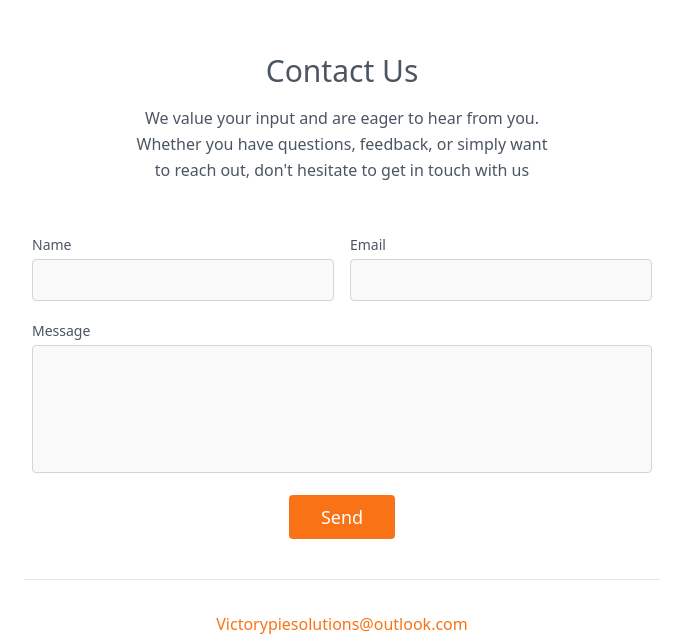
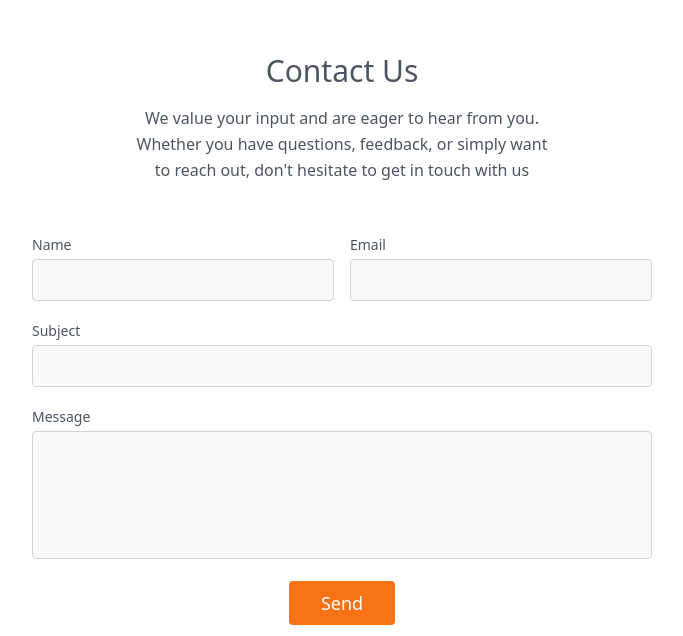
Before and after one commit to Victory-Pie-Solutions/landing-page, a Next.js app: page / in a window 1280 px wide. Shown: the part 2765-3401 px from the top of the page, without its empty margins (298-981 px from the left). Built offline with nearby package versions, Linux system fonts and the light colour scheme.

Commit message:
feat: add function send email to a button in Contact Us

```diff
--- a/package.json
+++ b/package.json
@@ -9,6 +9,7 @@
     "lint": "next lint"
   },
   "dependencies": {
+    "emailjs-com": "^3.2.0",
     "eslint": "^8.52.0",
     "eslint-config-next": "^13.5.6",
     "next": "13.5.6",
--- a/src/components/contact.tsx
+++ b/src/components/contact.tsx
@@ -1,8 +1,27 @@
-import React from "react";
+import React, { useState } from "react";
+import emailjs from 'emailjs-com';
+
 
 function Contact() {
+  const YOUR_SERVICE_ID = 'service_lvq1sbd'
+  const YOUR_TEMPLATE_ID = 'template_sbeqm4p'
+  const YOUR_USER_ID = 'aRkPlz6ncD2fBKbz_'
+
+  const sendEmail = (e: React.MouseEvent<HTMLButtonElement, MouseEvent>) => {
+    e.preventDefault();
+
+    const form = document.getElementById('form') as HTMLFormElement;
+    emailjs.sendForm(YOUR_SERVICE_ID, YOUR_TEMPLATE_ID, form, YOUR_USER_ID)
+      .then((result) => {
+        window.location.reload()
+      }, (error) => {
+        console.log(error.text);
+      });
+  }
+
   return (
     <section id="contact" className="text-gray-600 body-font relative">
+      <form  id="form"  onSubmit={(e) => sendEmail}>
       <div className="container px-5 py-24 mx-auto">
         <div className="flex flex-col text-center w-full mb-12">
           <h1 className="sm:text-3xl text-2xl font-medium title-font mb-4 text-gray-600">
@@ -22,7 +41,7 @@ function Contact() {
                 <input
                   type="text"
                   id="name"
-                  name="name"
+                  name="from_name"
                   className="w-full bg-gray-100 bg-opacity-50 rounded border border-gray-300 focus:border-blue-500 focus:bg-white focus:ring-2 focus:ring-blue-200 text-base outline-none text-gray-700 py-1 px-3 leading-8 transition-colors duration-200 ease-in-out"
                 />
               </div>
@@ -33,9 +52,21 @@ function Contact() {
                 <input
                   type="email"
                   id="email"
-                  name="email"
+                  name="from_email"
                   className="w-full bg-gray-100 bg-opacity-50 rounded border border-gray-300 focus:border-blue-500 focus:bg-white focus:ring-2 focus:ring-blue-200 text-base outline-none text-gray-700 py-1 px-3 leading-8 transition-colors duration-200 ease-in-out"
                 />
+              </div>
+            </div>
+            <div className="p-2 w-full">
+              <div className="relative">
+                <label className="leading-7 text-sm text-gray-600">
+                  Subject
+                </label>
+                <input
+                  id="subject"
+                  name="subject"
+                  className="w-full bg-gray-100 bg-opacity-50 rounded border border-gray-300 focus:border-blue-500 focus:bg-white focus:ring-2 focus:ring-blue-200 text-base outline-none text-gray-700 py-1 px-3 leading-8 transition-colors duration-200 ease-in-out"
+                ></input>
               </div>
             </div>
             <div className="p-2 w-full">
@@ -51,7 +82,9 @@ function Contact() {
               </div>
             </div>
             <div className="p-2 w-full">
-              <button className="flex mx-auto text-white bg-orange-500 border-0 py-2 px-8 focus:outline-none hover:bg-blue-600 rounded text-lg">
+              <button className="flex mx-auto text-white bg-orange-500 border-0 py-2 px-8 focus:outline-none hover:bg-blue-600 rounded text-lg"
+              onClick={(event) => sendEmail(event)}
+              >
                 Send
               </button>
             </div>
@@ -72,6 +105,7 @@ function Contact() {
           </div>
         </div>
       </div>
+      </form>
     </section>
   );
 }
```
Also changed, not shown: 1 other file (tests, documents, lock files or other folders).
